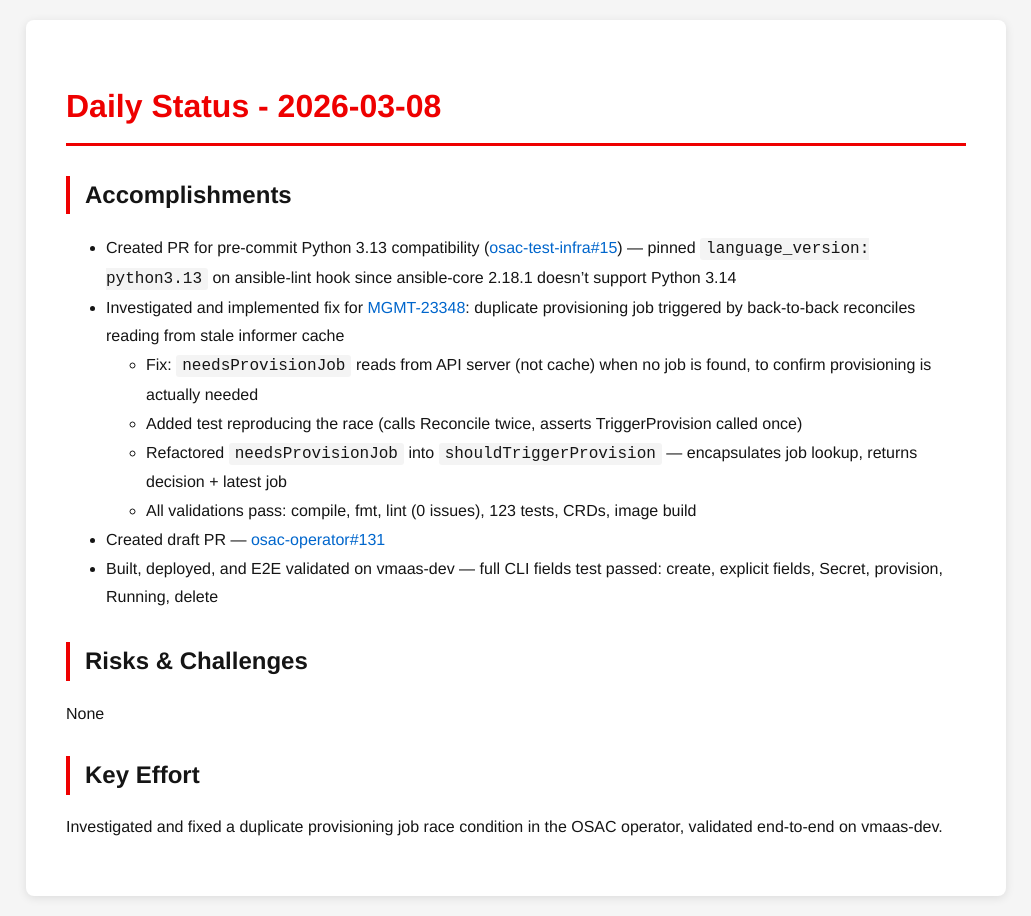
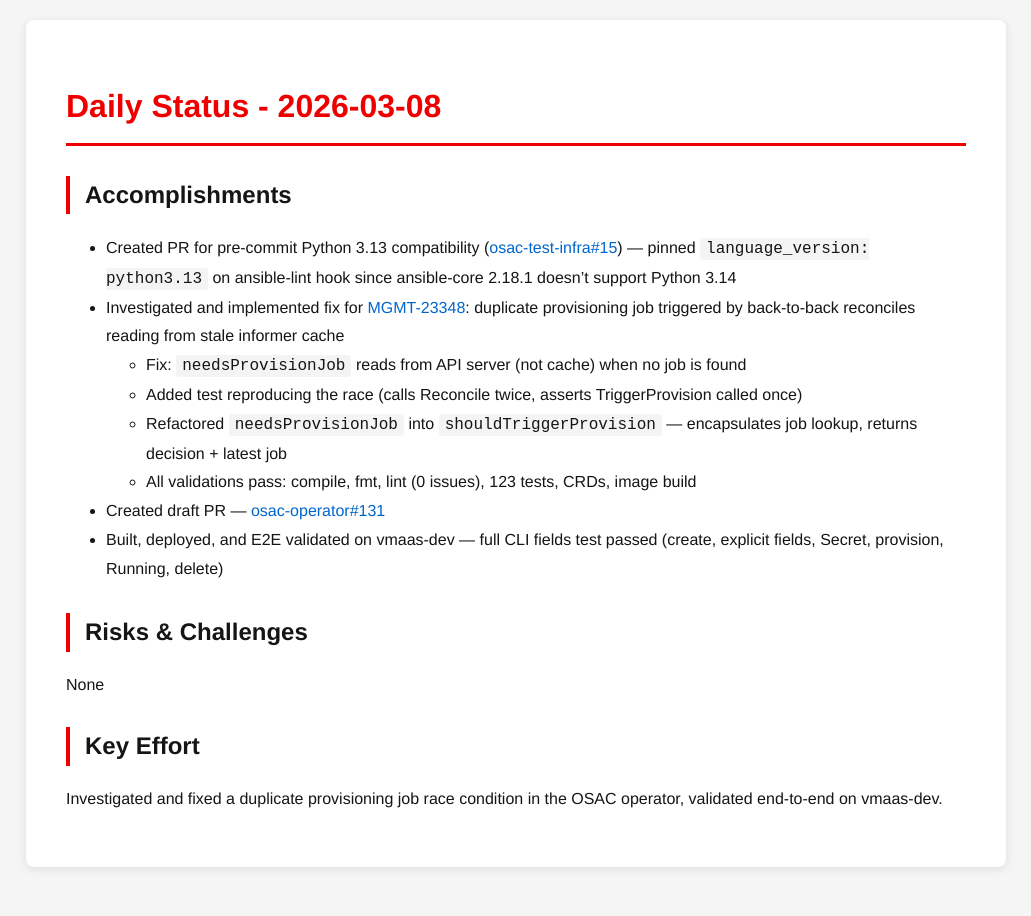
Before and after one commit to tzvatot/daily-status, a Jekyll site: the page built from 2026-03-08.md, in a window 1280 px wide. Shown: the whole page, without its empty margins (124-1155 px from the left). Built offline with Jekyll 4.4.1, drawn with Linux system fonts in a browser that asks for light colours.

Commit message:
Daily status update - 2026-03-08

```diff
--- a/2026-03-08.md
+++ b/2026-03-08.md
@@ -9,12 +9,12 @@ date: 2026-03-08
 ## Accomplishments
 - Created PR for pre-commit Python 3.13 compatibility ([osac-test-infra#15](https://github.com/osac-project/osac-test-infra/pull/15)) — pinned `language_version: python3.13` on ansible-lint hook since ansible-core 2.18.1 doesn't support Python 3.14
 - Investigated and implemented fix for [MGMT-23348](https://issues.redhat.com/browse/MGMT-23348): duplicate provisioning job triggered by back-to-back reconciles reading from stale informer cache
-  - Fix: `needsProvisionJob` reads from API server (not cache) when no job is found, to confirm provisioning is actually needed
+  - Fix: `needsProvisionJob` reads from API server (not cache) when no job is found
   - Added test reproducing the race (calls Reconcile twice, asserts TriggerProvision called once)
   - Refactored `needsProvisionJob` into `shouldTriggerProvision` — encapsulates job lookup, returns decision + latest job
   - All validations pass: compile, fmt, lint (0 issues), 123 tests, CRDs, image build
 - Created draft PR — [osac-operator#131](https://github.com/osac-project/osac-operator/pull/131)
-- Built, deployed, and E2E validated on vmaas-dev — full CLI fields test passed: create, explicit fields, Secret, provision, Running, delete
+- Built, deployed, and E2E validated on vmaas-dev — full CLI fields test passed (create, explicit fields, Secret, provision, Running, delete)
 
 ## Risks & Challenges
 None
```
